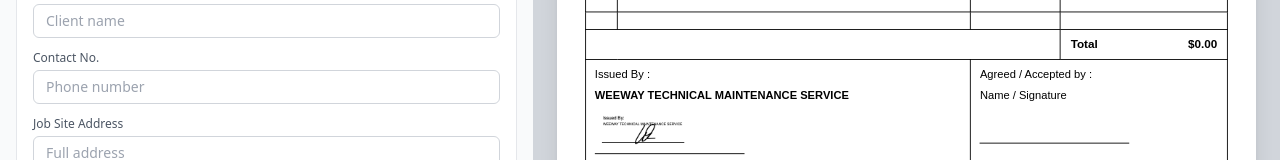
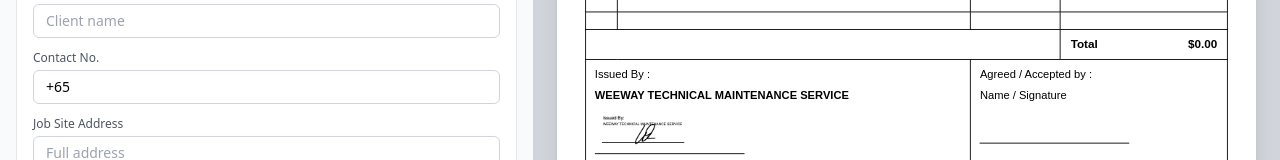
Before and after one commit to bagelbubbz/invoice-generator-handyman, a Next.js app: page / in a window 1280 px wide. Shown: the part 579-739 px from the top of the page. Built offline with nearby package versions, Linux system fonts and the light colour scheme.

Commit message:
Auto-prefix +65 on contact number field
https://claude.ai/code/session_011ekWkLiGsaVr4CFbB9a5cA

```diff
--- a/components/InvoiceApp.tsx
+++ b/components/InvoiceApp.tsx
@@ -69,7 +69,7 @@ export default function InvoiceApp() {
     refNo: generateRefNo(),
     date: today,
     attentionTo: '',
-    contactNo: '',
+    contactNo: '+65 ',
     jobSite: '',
     preamble: DEFAULT_PREAMBLE,
   });
@@ -360,9 +360,12 @@ export default function InvoiceApp() {
                   <label className={labelCls}>Contact No.</label>
                   <input
                     className={inputCls}
-                    placeholder="Phone number"
+                    placeholder="+65 XXXX XXXX"
                     value={header.contactNo}
-                    onChange={(e) => setHeader((p) => ({ ...p, contactNo: e.target.value }))}
+                    onChange={(e) => {
+                      const val = e.target.value;
+                      setHeader((p) => ({ ...p, contactNo: val.startsWith('+65') ? val : '+65 ' + val.replace(/^\+?\d*\s*/, '') }));
+                    }}
                   />
                 </div>
                 <div>
```
